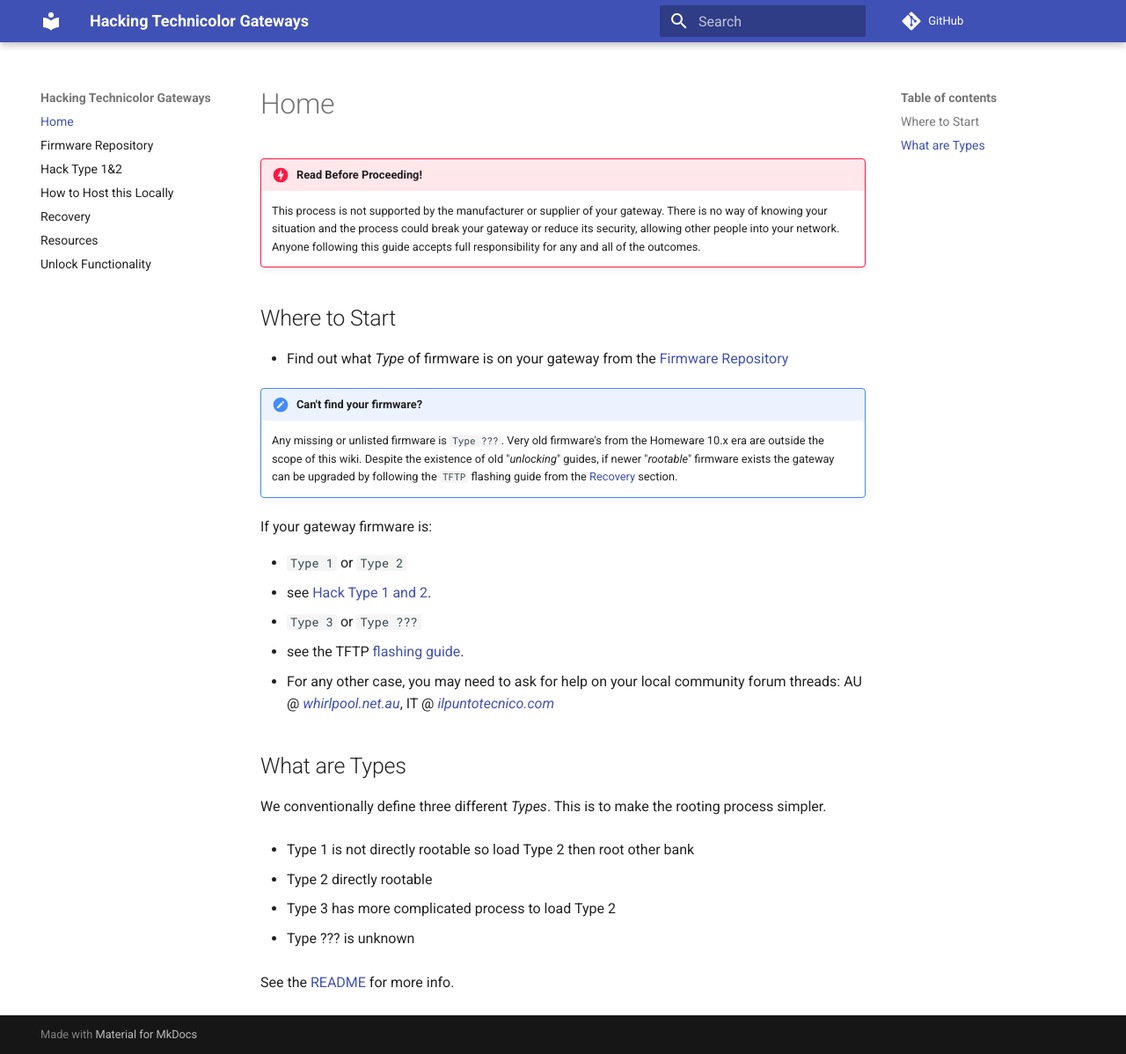
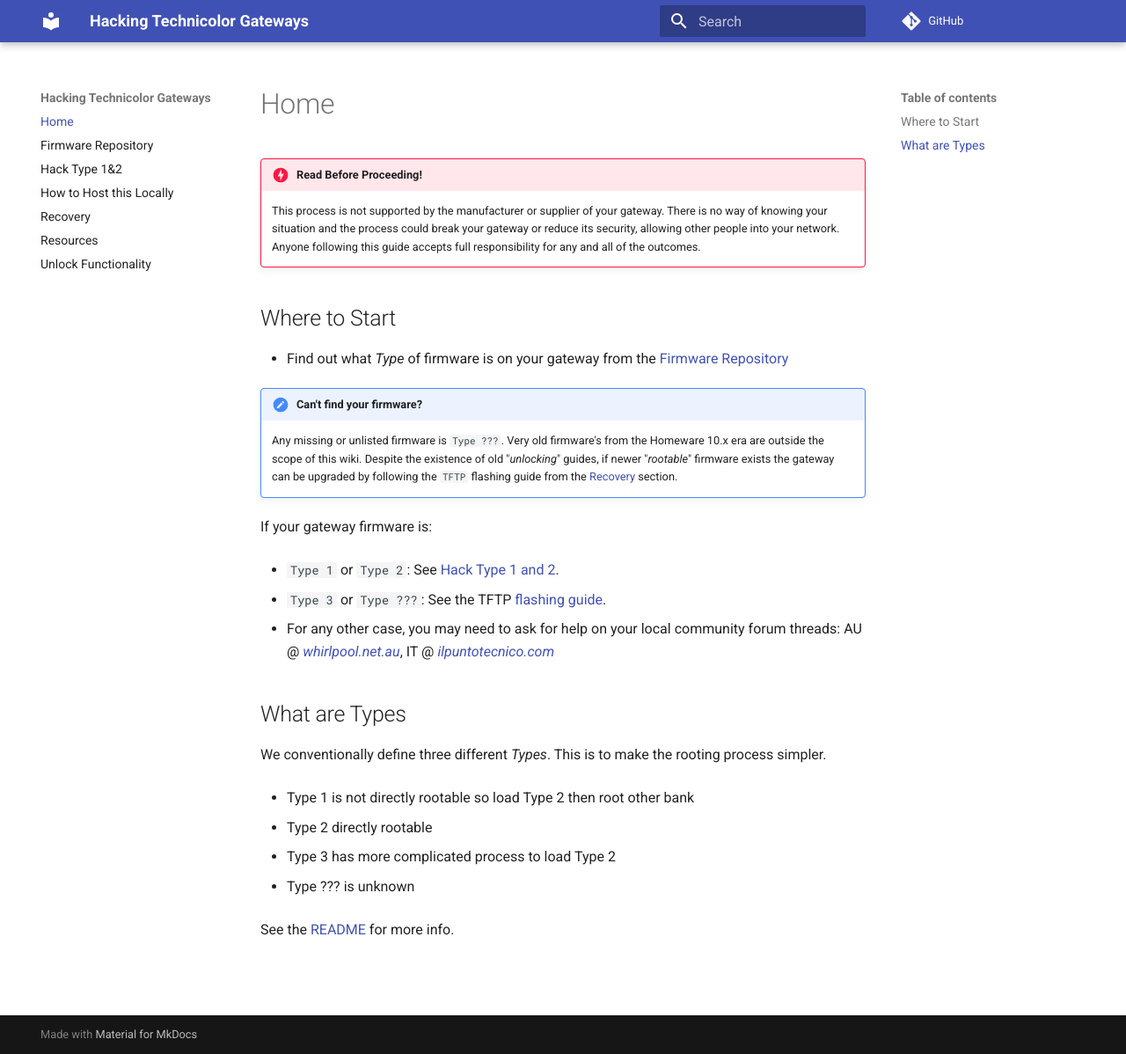
Before and after one commit to hack-technicolor/hack-technicolor, an MkDocs documentation site: the page built from docs/index.md, in a window 1280 px wide and 1198 px high. Shown: the whole window at 88% size. Built offline with MkDocs 1.6.1 and Material for MkDocs 9.7.7, drawn with Linux system fonts in a browser that asks for light colours; comment, search, counter and statistics services are not loaded.

```diff
--- a/docs/index.md
+++ b/docs/index.md
@@ -12,11 +12,9 @@
 
 If your gateway firmware is:
 
-- `Type 1` or `Type 2`
-  - see [Hack Type 1 and 2](Hack%20Type%201&2/).
+- `Type 1` or `Type 2`: See [Hack Type 1 and 2](Hack%20Type%201&2/).
 
-- `Type 3` or `Type ???`
-  - see the TFTP [flashing guide](Recovery/#boot-p-recovery-mode-tftp-flashing).
+- `Type 3` or `Type ???`: See the TFTP [flashing guide](Recovery/#boot-p-recovery-mode-tftp-flashing).
   - For any other case, you may need to ask for help on your local community forum threads: AU @ [*whirlpool.net.au*](https://forums.whirlpool.net.au/thread/9vxxl849), IT @ [*ilpuntotecnico.com*](https://www.ilpuntotecnico.com/forum/index.php/board,9.0.html)
 
 ## What are Types
```
